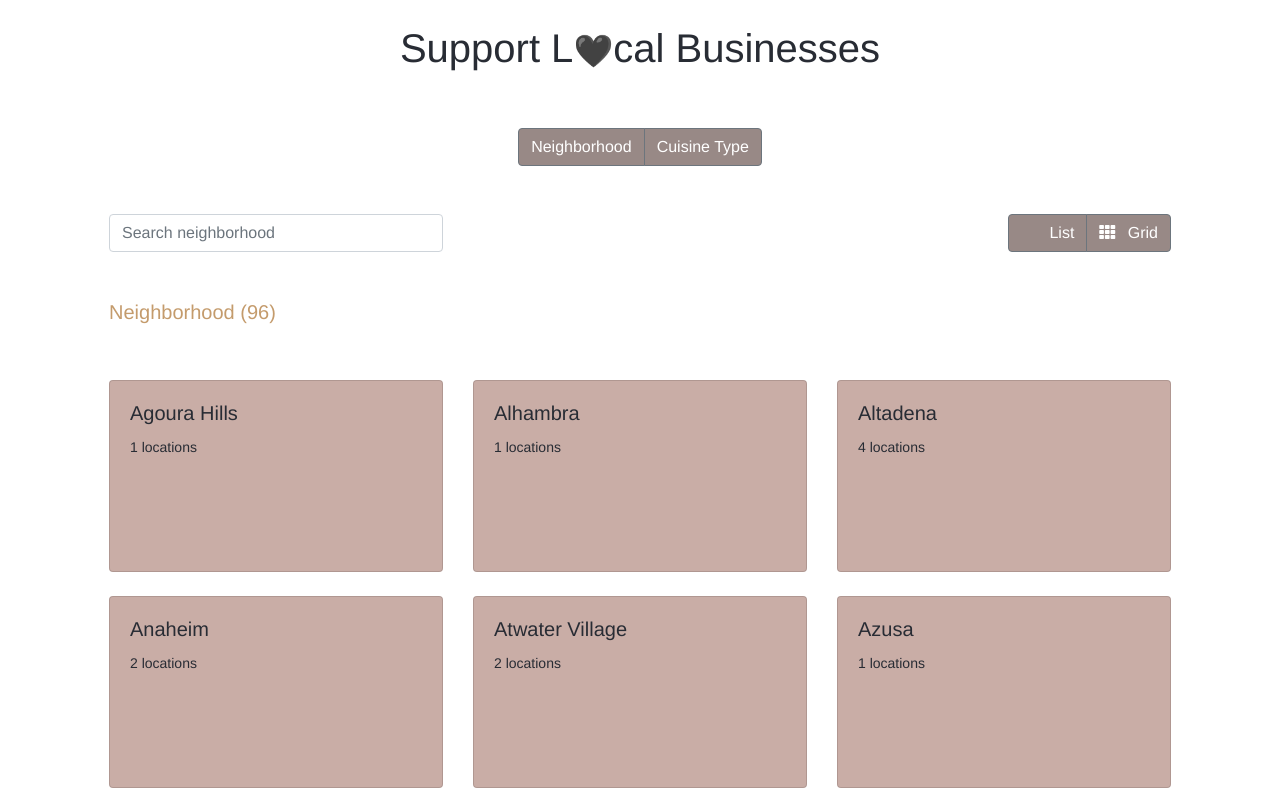
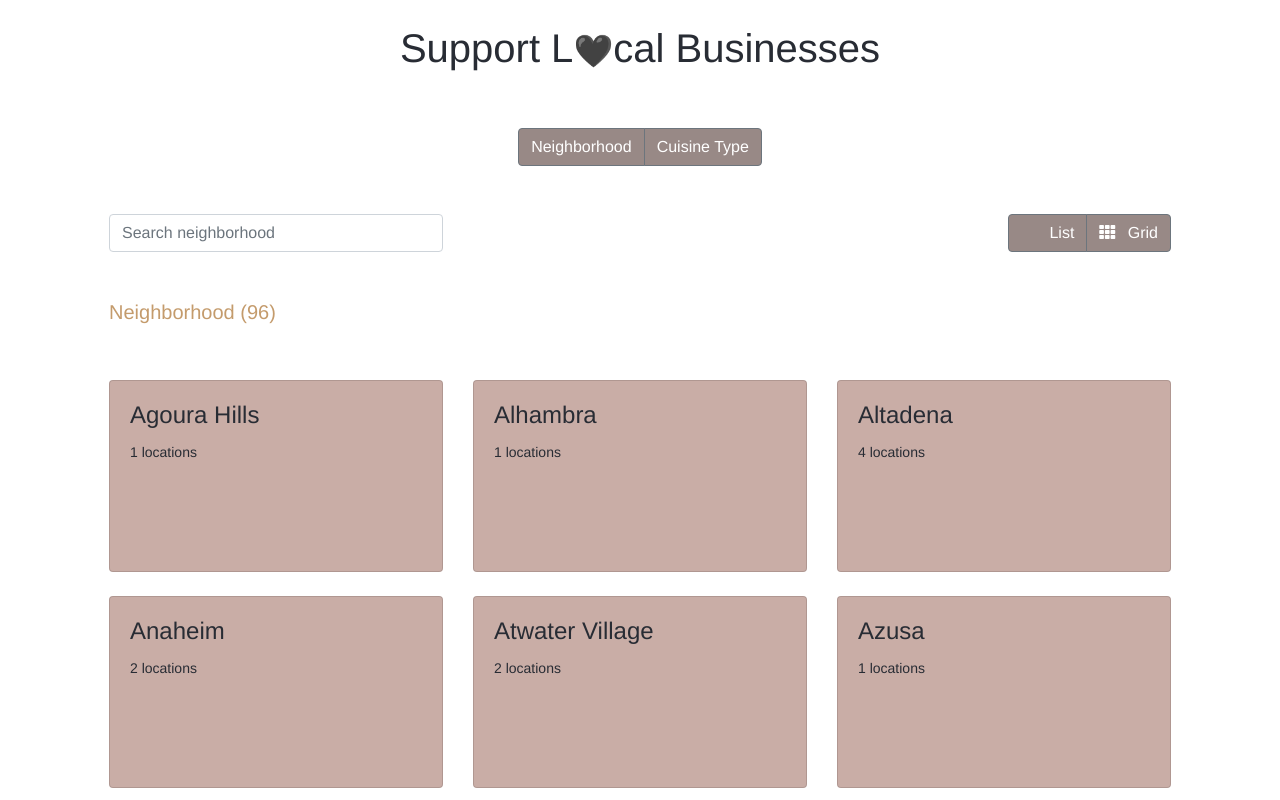
Before and after one commit to checkthemethod/support-local, a React (Create React App) app: page /all in a window 1280 px wide. Shown: the top 800 px of the page. Built offline with nearby package versions, Linux system fonts and the light colour scheme; a web font is replaced by a local one.

Commit message:
Changes header and spacing of layout

```diff
--- a/src/components/GridView.js
+++ b/src/components/GridView.js
@@ -24,10 +24,10 @@ const GridView = ({
 
                      return (
                        <div key={i} className="col-md-4">
-                         <Link to={`/${currentFilter}/${urlify(element)}`}>
-                           <div className="card mb-4">
+                         <Link to={`/${currentFilter}/${element}`}>
+                           <div className="card mb-4 ">
                              <div className="card-body">
-                               <h5 className="card-title">{element}</h5>
+                               <h4 className="card-title">{element}</h4>
                                <p className="card-text">
                                  {numItems.length} locations
                                </p>
```
